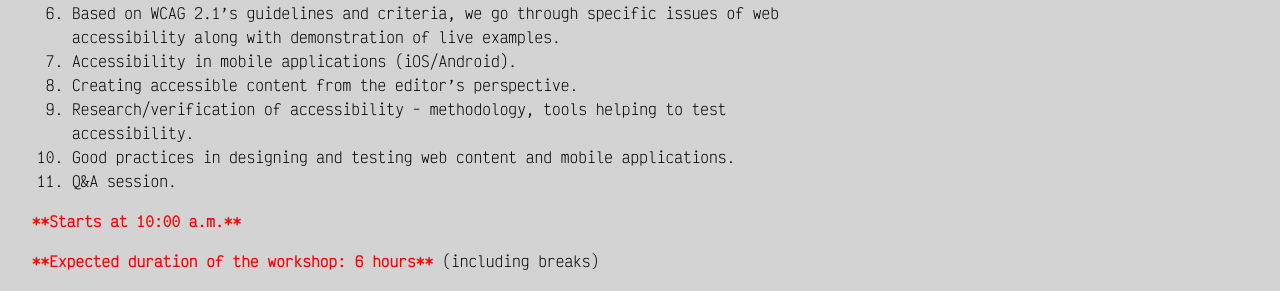
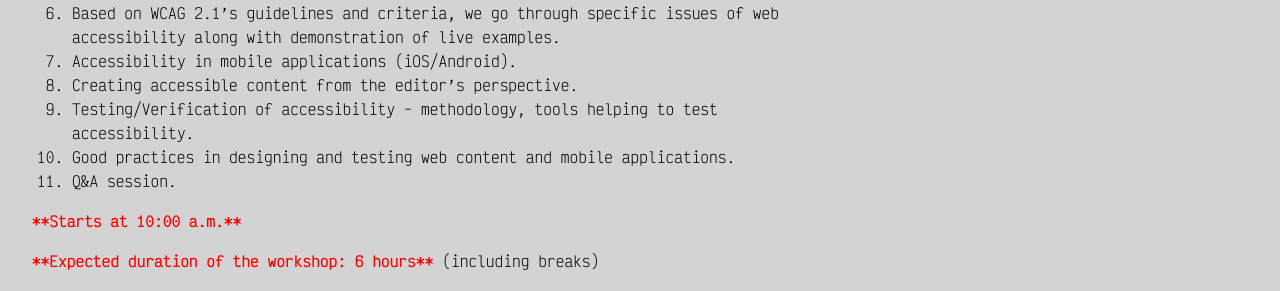
Before and after one commit to xfiveco/xfive-days-2019, a Jekyll site: the page built from first-day.md, in a window 1280 px wide. Shown: the part 364-655 px from the top of the page. Built offline with Jekyll 4.4.1, drawn with Linux system fonts in a browser that asks for light colours.

Commit message:
Update first day content

```diff
--- a/first-day.md
+++ b/first-day.md
@@ -13,7 +13,7 @@ title: First Day
 6. Based on WCAG 2.1's guidelines and criteria, we go through specific issues of web accessibility along with demonstration of live examples.
 7. Accessibility in mobile applications (iOS/Android).
 8. Creating accessible content from the editor's perspective.
-9. Research/verification of accessibility - methodology, tools helping to test accessibility.
+9. Testing/Verification of accessibility - methodology, tools helping to test accessibility.
 10. Good practices in designing and testing web content and mobile applications.
 11. Q&A session.
 
```
